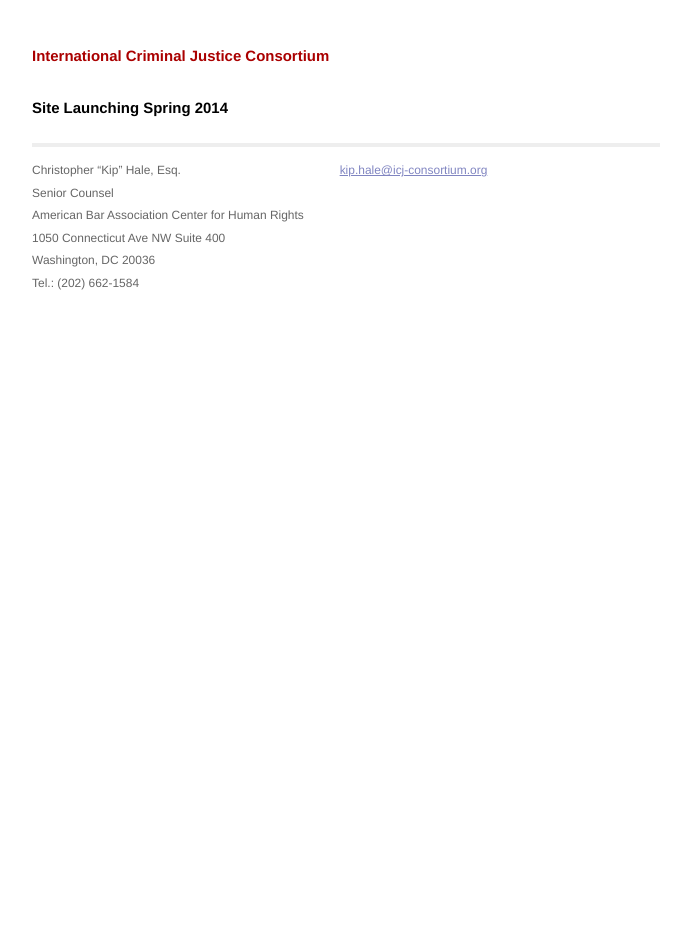
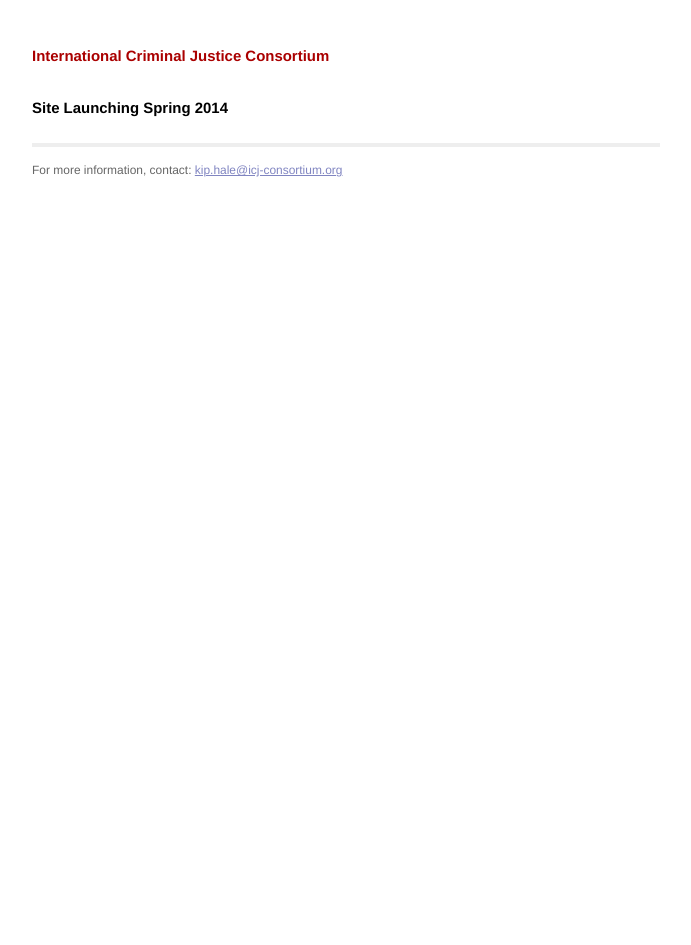
Before and after one commit to ehbrandon/icj-consortium.org, a Jekyll site: the page built from index.html, in a window 1280 px wide. Shown: the whole page, without its empty margins (294-985 px from the left). Built offline with Jekyll 4.4.1, drawn with Linux system fonts in a browser that asks for light colours; Markdown is read by kramdown in place of the engine named in the settings.

Commit message:
removed ABA contact information

```diff
--- a/_layouts/default.html
+++ b/_layouts/default.html
@@ -25,17 +25,10 @@
 
           <div class="footer">
             <div class="contact">
-              <p>
-                Christopher “Kip” Hale, Esq.<br />
-                Senior Counsel<br />
-                American Bar Association Center for Human Rights<br />
-                1050 Connecticut Ave NW Suite 400<br />
-                Washington, DC 20036<br />
-                Tel.: (202) 662-1584
-              </p>
+
             </div>
             <div class="contact">
-              <p>
+              <p>For more information, contact:
                 <a href="mailto:kip.hale@icj-consortium.org">kip.hale@icj-consortium.org</a><br />
 
               </p>
```
